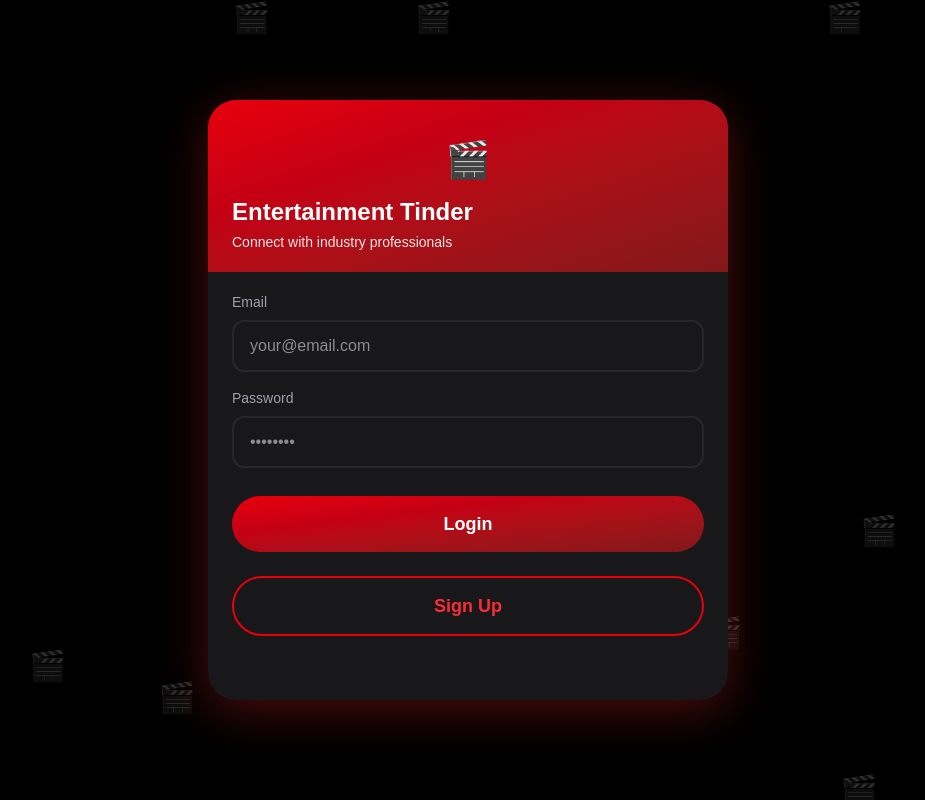
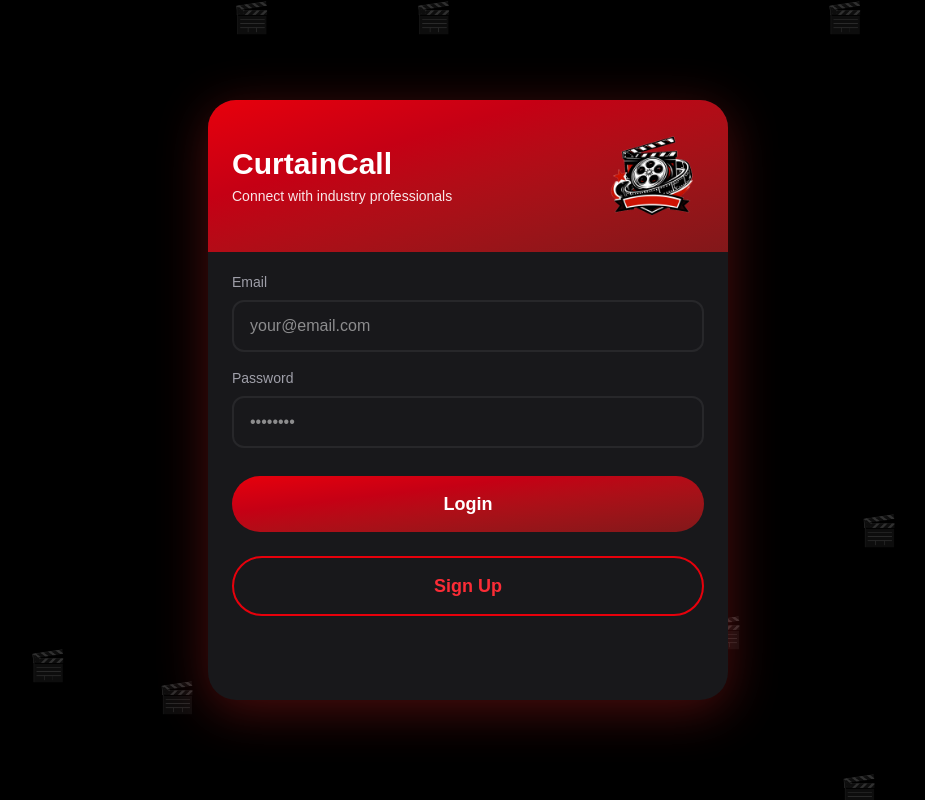
Before and after one commit to zpate6/SparkHacks2026, a Next.js app in the folder frontend/: page / in a window 1280 px wide. Shown: the whole page, without its empty margins (172-1097 px from the left). Built offline with nearby package versions, Linux system fonts and the light colour scheme.

Commit message:
updated logo and name

```diff
--- a/frontend/app/homePage/page.tsx
+++ b/frontend/app/homePage/page.tsx
@@ -10,6 +10,7 @@ import musician from "../photos/musician.png";
 import producer from "../photos/producer.png";
 import writer from "../photos/scriptwriter.png";
 import studio from "../photos/studio.png";
+import llogo from "../photos/curtaincalllogo.png";
 import { Heart, X, MessageCircle, User, Star, MapPin, Briefcase, Film, Award, Layers, BookOpen, Share2, Clapperboard, LogOut } from "lucide-react";
 import MiniNetwork from "@/components/MiniNetwork";
 import { randomBeta } from "d3";
@@ -140,11 +141,16 @@ export default function HomePage() {
     <div className="flex h-screen w-full flex-col bg-black text-white overflow-hidden font-sans">
       <header className="flex items-center justify-between px-8 py-4 border-b border-zinc-800 shrink-0 bg-black/50 backdrop-blur-md sticky top-0 z-50">
         <div className="flex items-center gap-2">
-          <div className="flex h-10 w-10 items-center justify-center rounded-full bg-red-600 shadow-lg shadow-red-900/40">
-            <span className="text-xl">🎬</span>
+          <div className="flex h-10 w-10 items-cefnter justify-center rounded-full shadow-lg shadow-red-900/40">
+            <Image
+              src={llogo}
+              alt="Curtain Call logo"
+              width={104}
+              height={104}
+            />
           </div>
           <h1 className="text-xl font-bold tracking-tight">
-            Entertainment <span className="text-red-600">Tinder</span>
+            Curtain <span className="text-red-600">Call</span>
           </h1>
         </div>
 
--- a/frontend/app/page.tsx
+++ b/frontend/app/page.tsx
@@ -3,6 +3,8 @@
 import { useEffect, useState } from "react";
 import { useRouter } from "next/navigation";
 import Link from "next/link";
+import Image from "next/image";
+import llogo from "./photos/curtaincalllogo.png";
 
 export default function LoginPage() {
   const [email, setEmail] = useState("");
@@ -74,14 +76,28 @@ export default function LoginPage() {
 
       {/* Phone frame */}
       <div className="relative h-[600px] w-[520px] overflow-hidden rounded-[28px] bg-zinc-900 shadow-[0_10px_50px_rgba(220,38,38,0.35)]">
-        {/* Header */}
-        <div className="bg-gradient-to-br from-red-600 to-red-900 px-6 pt-10 pb-5 text-white">
-          <div className="mb-4 text-center text-4xl">🎬</div>
-          <h1 className="text-2xl font-semibold">Entertainment Tinder</h1>
+       {/* Header */}
+      <div className="bg-gradient-to-br from-red-600 to-red-900 px-6 py-6 text-white flex items-center justify-between">
+        {/* Text Section */}
+        <div>
+          <h1 className="text-3xl font-bold">CurtainCall</h1>
           <p className="mt-1 text-sm text-white/90">
             Connect with industry professionals
           </p>
         </div>
+
+        {/* Logo Section */}
+        <div className="flex-shrink-0">
+          <Image
+            src={llogo}
+            alt="Curtain Call logo"
+            width={104}
+            height={104}
+            className="rounded-full"
+          />
+        </div>
+      </div>
+
 
         {/* Content */}
         <div className="flex flex-col gap-4 px-6 py-5">
--- a/frontend/app/signUpPage/page.tsx
+++ b/frontend/app/signUpPage/page.tsx
@@ -5,6 +5,8 @@ import { useRouter } from "next/navigation";
 import Link from "next/link";
 import { createNewUser } from "@/lib/api";
 import { User } from "@/types";
+import Image from "next/image";
+import llogo from "../photos/curtaincalllogo.png";
 
 export default function SignUpPage() {
   const [name, setName] = useState("");
@@ -102,13 +104,26 @@ export default function SignUpPage() {
       {/* Phone frame */}
       <div className="relative h-[780px] w-[520px] overflow-hidden rounded-[28px] bg-zinc-900 shadow-[0_10px_50px_rgba(220,38,38,0.35)]">
         {/* Header */}
-        <div className="bg-gradient-to-br from-red-600 to-red-900 px-6 pt-10 pb-5 text-white">
-          <div className="mb-4 text-center text-4xl">🎬</div>
-          <h1 className="text-2xl font-semibold">Create Account</h1>
+        <div className="bg-gradient-to-br from-red-600 to-red-900 px-6 py-6 text-white flex items-center justify-between">
+        {/* Text Section */}
+        <div>
+          <h1 className="text-3xl font-bold">CurtainCall</h1>
           <p className="mt-1 text-sm text-white/90">
-            Join Entertainment Tinder now
+            Connect with industry professionals
           </p>
         </div>
+
+        {/* Logo Section */}
+        <div className="flex-shrink-0">
+          <Image
+            src={llogo}
+            alt="Curtain Call logo"
+            width={104}
+            height={104}
+            className="rounded-full"
+          />
+        </div>
+      </div>
 
         {/* Scrollable Content */}
         <div className="flex flex-col gap-4 px-6 py-5 overflow-y-auto max-h-[510px]">
```
Also changed, not shown: frontend/app/photos/curtaincalllogo.png (added).
